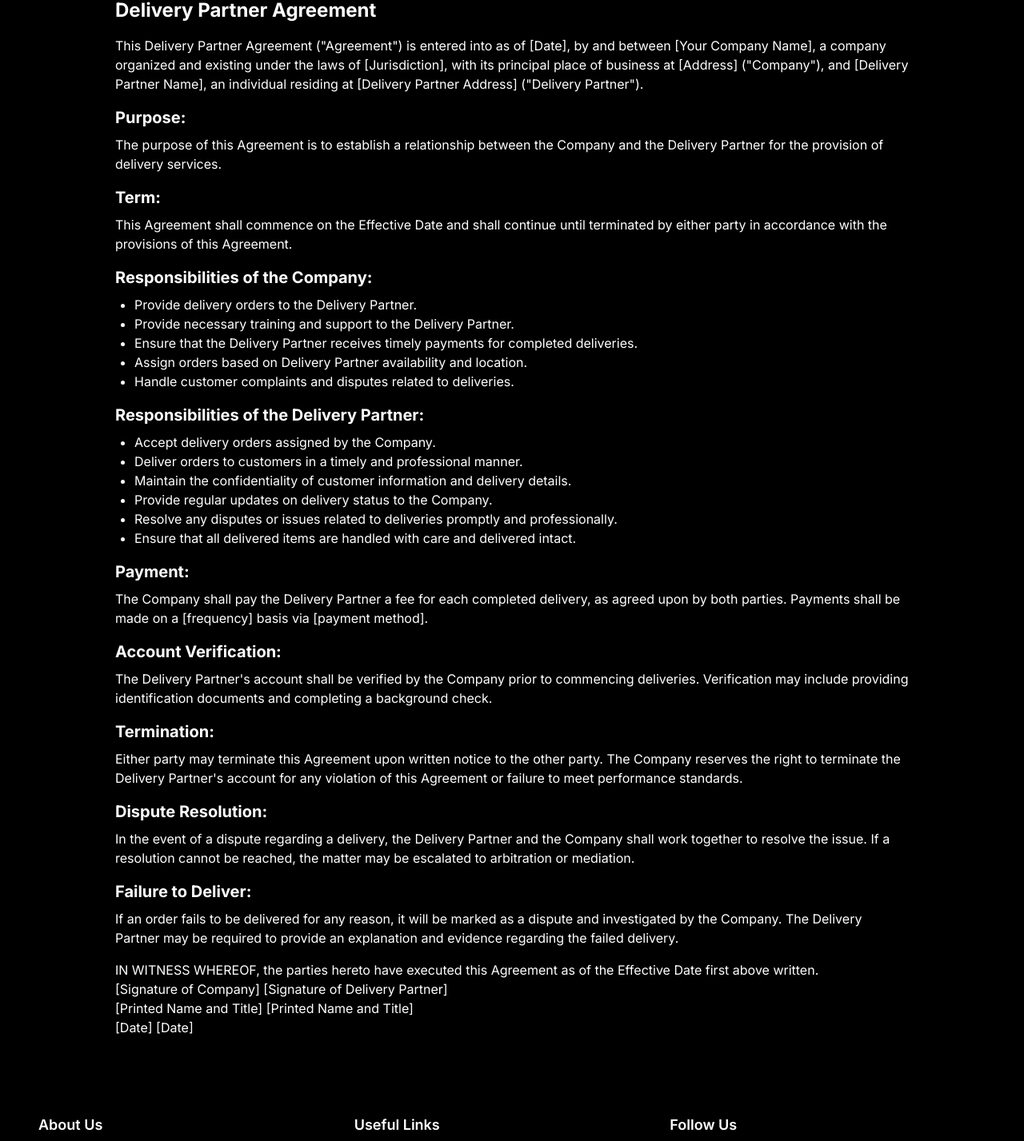
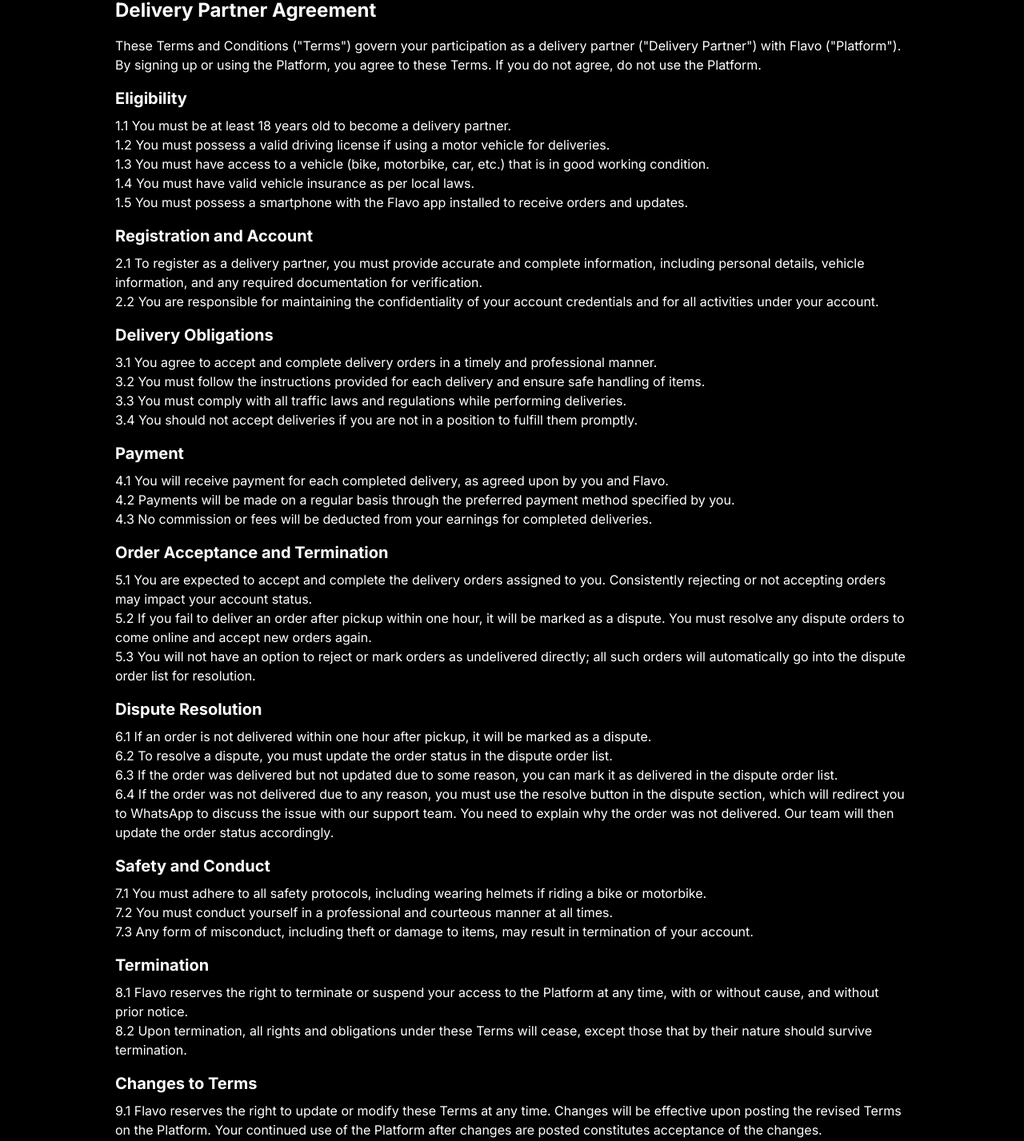
Before and after one commit to backhams/yumzweb, a Next.js app: page /delivery_partnership in a window 1280 px wide. Shown: the part 251-1678 px from the top of the page at 80% size. Built offline with nearby package versions, Linux system fonts and the light colour scheme.

Commit message:
change and fixed thedelivery partner agreement

```diff
--- a/src/app/delivery_partnership/DeliveryPartnerShipAgreement.js
+++ b/src/app/delivery_partnership/DeliveryPartnerShipAgreement.js
@@ -1,4 +1,5 @@
-"use client"
+"use client";
+
 import React from 'react';
 import Navbar from '../navbar/page';
 import Footer from '../footer/page';
@@ -11,68 +12,78 @@
                 <div className='md:mx-28 mb-16'>
                     <h1 className="text-2xl font-bold mb-4 mt-10 text-white">Delivery Partner Agreement</h1>
                     <p className="mb-4 text-white">
-                    This Delivery Partner Agreement (&quot;Agreement&quot;) is entered into as of [Date], by and between [Your Company Name], a company organized and existing under the laws of [Jurisdiction], with its principal place of business at [Address] (&quot;Company&quot;), and [Delivery Partner Name], an individual residing at [Delivery Partner Address] (&quot;Delivery Partner&quot;).
+                        These Terms and Conditions (&quot;Terms&quot;) govern your participation as a delivery partner (&quot;Delivery Partner&quot;) with Flavo (&quot;Platform&quot;). By signing up or using the Platform, you agree to these Terms. If you do not agree, do not use the Platform.
                     </p>
-                <h2 className="text-xl font-bold mb-2 text-white">Purpose:</h2>
+
+                    <h2 className="text-xl font-bold mb-2 text-white">Eligibility</h2>
                     <p className="mb-4 text-white">
-                    The purpose of this Agreement is to establish a relationship between the Company and the Delivery Partner for the provision of delivery services.
+                        1.1 You must be at least 18 years old to become a delivery partner.<br />
+                        1.2 You must possess a valid driving license if using a motor vehicle for deliveries.<br />
+                        1.3 You must have access to a vehicle (bike, motorbike, car, etc.) that is in good working condition.<br />
+                        1.4 You must have valid vehicle insurance as per local laws.<br />
+                        1.5 You must possess a smartphone with the Flavo app installed to receive orders and updates.
                     </p>
-                <h2 className="text-xl font-bold mb-2 text-white">Term:</h2>
+
+                    <h2 className="text-xl font-bold mb-2 text-white">Registration and Account</h2>
                     <p className="mb-4 text-white">
-                    This Agreement shall commence on the Effective Date and shall continue until terminated by either party in accordance with the provisions of this Agreement.
+                        2.1 To register as a delivery partner, you must provide accurate and complete information, including personal details, vehicle information, and any required documentation for verification.<br />
+                        2.2 You are responsible for maintaining the confidentiality of your account credentials and for all activities under your account.
                     </p>
-                <h2 className="text-xl font-bold mb-2 text-white">Responsibilities of the Company:</h2>
-                <ul className="list-disc ml-6 mb-4 text-white">
-                    <li>Provide delivery orders to the Delivery Partner.</li>
-                    <li>Provide necessary training and support to the Delivery Partner.</li>
-                    <li>Ensure that the Delivery Partner receives timely payments for completed deliveries.</li>
-                    <li>Assign orders based on Delivery Partner availability and location.</li>
-                    <li>Handle customer complaints and disputes related to deliveries.</li>
-                </ul>
-                <h2 className="text-xl font-bold mb-2 text-white">Responsibilities of the Delivery Partner:</h2>
-                <ul className="list-disc ml-6 mb-4 text-white">
-                    <li>Accept delivery orders assigned by the Company.</li>
-                    <li>Deliver orders to customers in a timely and professional manner.</li>
-                    <li>Maintain the confidentiality of customer information and delivery details.</li>
-                    <li>Provide regular updates on delivery status to the Company.</li>
-                    <li>Resolve any disputes or issues related to deliveries promptly and professionally.</li>
-                    <li>Ensure that all delivered items are handled with care and delivered intact.</li>
-                </ul>
-                <h2 className="text-xl font-bold mb-2 text-white">Payment:</h2>
+
+                    <h2 className="text-xl font-bold mb-2 text-white">Delivery Obligations</h2>
                     <p className="mb-4 text-white">
-                    The Company shall pay the Delivery Partner a fee for each completed delivery, as agreed upon by both parties. Payments shall be made on a [frequency] basis via [payment method].
+                        3.1 You agree to accept and complete delivery orders in a timely and professional manner.<br />
+                        3.2 You must follow the instructions provided for each delivery and ensure safe handling of items.<br />
+                        3.3 You must comply with all traffic laws and regulations while performing deliveries.<br />
+                        3.4 You should not accept deliveries if you are not in a position to fulfill them promptly.
                     </p>
-                <h2 className="text-xl font-bold mb-2 text-white">Account Verification:</h2>
+
+                    <h2 className="text-xl font-bold mb-2 text-white">Payment</h2>
                     <p className="mb-4 text-white">
-                    The Delivery Partner&apos;s account shall be verified by the Company prior to commencing deliveries. Verification may include providing identification documents and completing a background check.
+                        4.1 You will receive payment for each completed delivery, as agreed upon by you and Flavo.<br />
+                        4.2 Payments will be made on a regular basis through the preferred payment method specified by you.<br />
+                        4.3 No commission or fees will be deducted from your earnings for completed deliveries.
                     </p>
-                <h2 className="text-xl font-bold mb-2 text-white">Termination:</h2>
+
+                    <h2 className="text-xl font-bold mb-2 text-white">Order Acceptance and Termination</h2>
                     <p className="mb-4 text-white">
-                    Either party may terminate this Agreement upon written notice to the other party. The Company reserves the right to terminate the Delivery Partner&apos;s account for any violation of this Agreement or failure to meet performance standards.
+                        5.1 You are expected to accept and complete the delivery orders assigned to you. Consistently rejecting or not accepting orders may impact your account status.<br />
+                        5.2 If you fail to deliver an order after pickup within one hour, it will be marked as a dispute. You must resolve any dispute orders to come online and accept new orders again.<br />
+                        5.3 You will not have an option to reject or mark orders as undelivered directly; all such orders will automatically go into the dispute order list for resolution.
                     </p>
-                <h2 className="text-xl font-bold mb-2 text-white">Dispute Resolution:</h2>
+
+                    <h2 className="text-xl font-bold mb-2 text-white">Dispute Resolution</h2>
                     <p className="mb-4 text-white">
-                    In the event of a dispute regarding a delivery, the Delivery Partner and the Company shall work together to resolve the issue. If a resolution cannot be reached, the matter may be escalated to arbitration or mediation.
+                        6.1 If an order is not delivered within one hour after pickup, it will be marked as a dispute.<br />
+                        6.2 To resolve a dispute, you must update the order status in the dispute order list.<br />
+                        6.3 If the order was delivered but not updated due to some reason, you can mark it as delivered in the dispute order list.<br />
+                        6.4 If the order was not delivered due to any reason, you must use the resolve button in the dispute section, which will redirect you to WhatsApp to discuss the issue with our support team. You need to explain why the order was not delivered. Our team will then update the order status accordingly.
                     </p>
-                <h2 className="text-xl font-bold mb-2 text-white">Failure to Deliver:</h2>
+
+                    <h2 className="text-xl font-bold mb-2 text-white">Safety and Conduct</h2>
                     <p className="mb-4 text-white">
-                    If an order fails to be delivered for any reason, it will be marked as a dispute and investigated by the Company. The Delivery Partner may be required to provide an explanation and evidence regarding the failed delivery.
+                        7.1 You must adhere to all safety protocols, including wearing helmets if riding a bike or motorbike.<br />
+                        7.2 You must conduct yourself in a professional and courteous manner at all times.<br />
+                        7.3 Any form of misconduct, including theft or damage to items, may result in termination of your account.
                     </p>
-                <p className='text-white'>
-                    IN WITNESS WHEREOF, the parties hereto have executed this Agreement as of the Effective Date first above written.
+
+                    <h2 className="text-xl font-bold mb-2 text-white">Termination</h2>
+                    <p className="mb-4 text-white">
+                        8.1 Flavo reserves the right to terminate or suspend your access to the Platform at any time, with or without cause, and without prior notice.<br />
+                        8.2 Upon termination, all rights and obligations under these Terms will cease, except those that by their nature should survive termination.
                     </p>
-                <p className='text-white'>
-                    [Signature of Company] [Signature of Delivery Partner]
+
+                    <h2 className="text-xl font-bold mb-2 text-white">Changes to Terms</h2>
+                    <p className="mb-4 text-white">
+                        9.1 Flavo reserves the right to update or modify these Terms at any time. Changes will be effective upon posting the revised Terms on the Platform. Your continued use of the Platform after changes are posted constitutes acceptance of the changes.
                     </p>
-                <p className='text-white'>
-                    [Printed Name and Title] [Printed Name and Title]
-                </p>
-                <p className='text-white'>
-                    [Date] [Date]
+
+                    <h2 className="text-xl font-bold mb-2 text-white">Contact Information</h2>
+                    <p className="mb-4 text-white">
+                        10.1 If you have any questions, concerns, or requests regarding these Terms or our services, please contact us at yumz.contact@gmail.com.
                     </p>
                 </div>
                 <Footer/>
-
             </div>
         </>
     );
```
Lines whose indentation alone changed are shown as unchanged.
